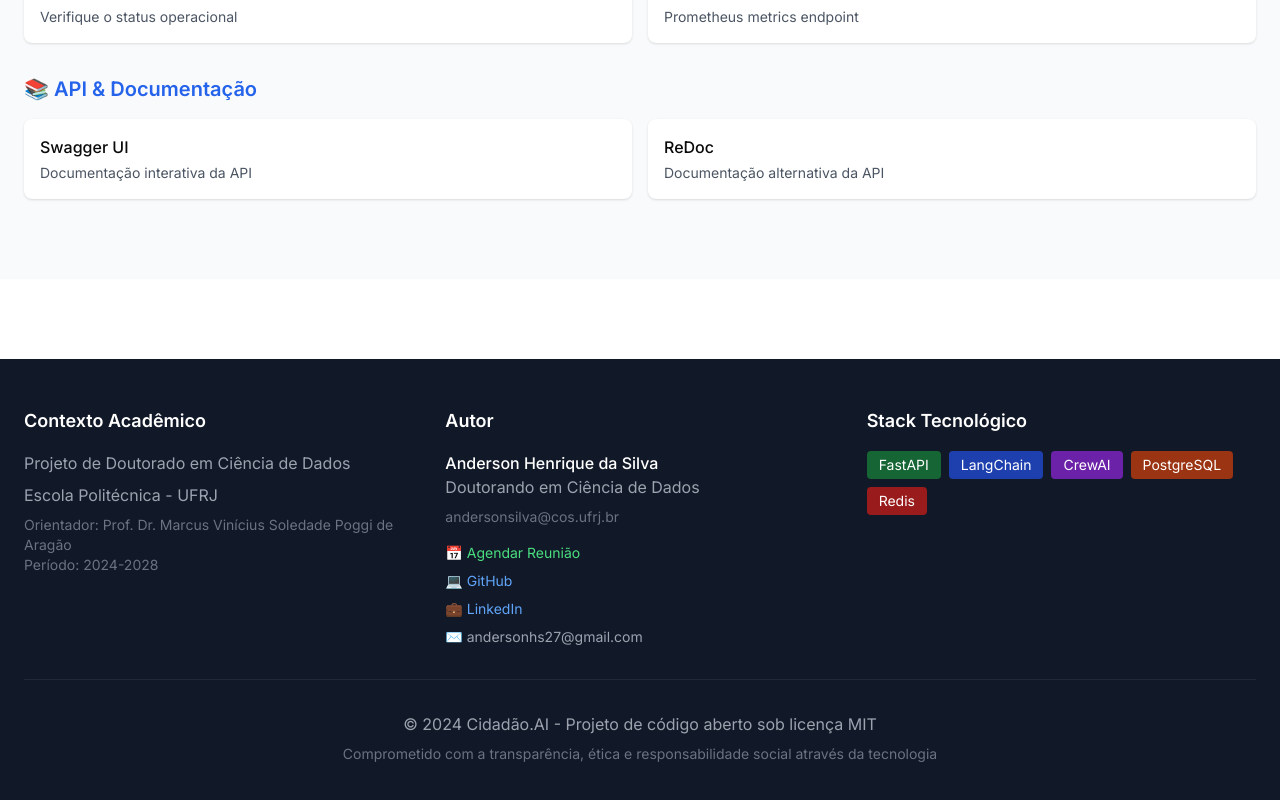
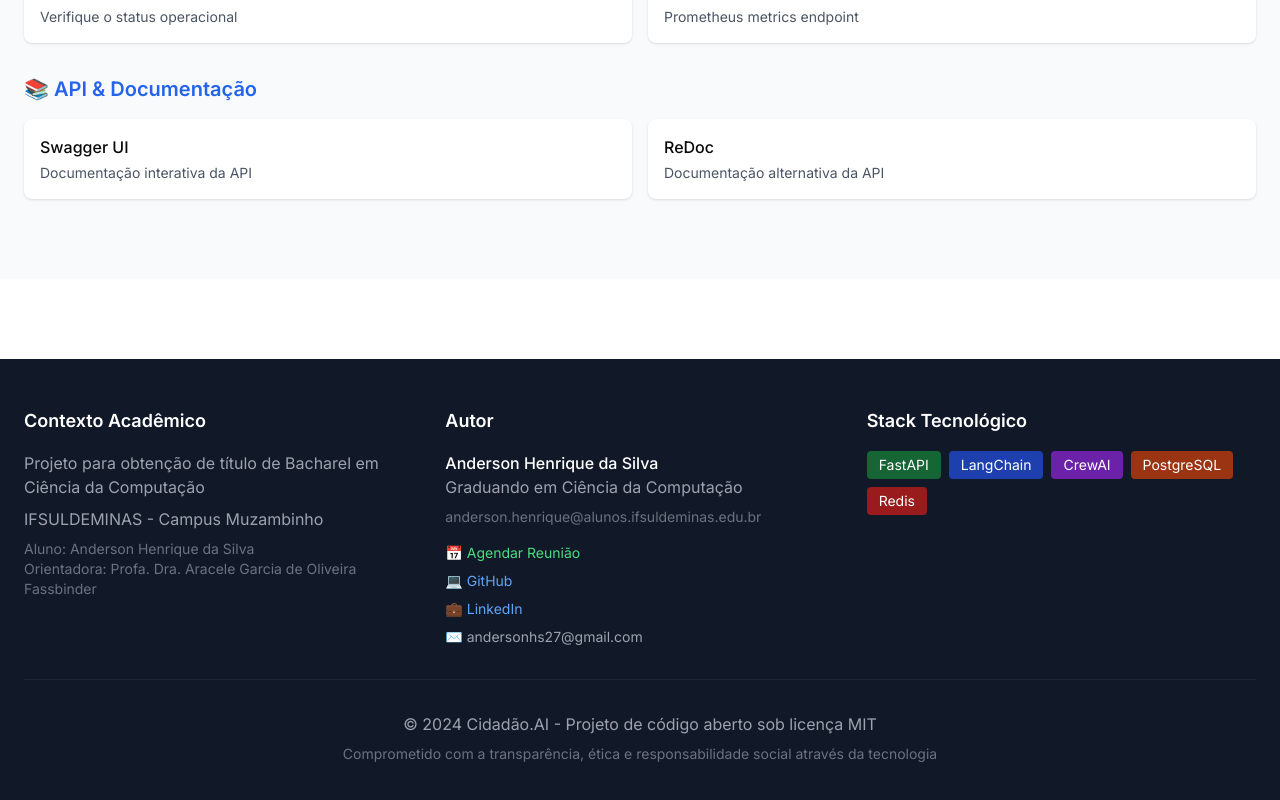
Before and after one commit to anderson-ufrj/cidadao.ai-hub, a Next.js app: page /pt in a window 1280 px wide. Shown: the part 2477-3277 px from the top of the page. Built offline with nearby package versions, Linux system fonts and the light colour scheme.

Commit message:
fix: update academic context to Bachelor's degree project at IFSULDEMINAS

```diff
--- a/app/pt/page.tsx
+++ b/app/pt/page.tsx
@@ -179,18 +179,18 @@ export default function PTPage() {
             {/* Contexto Acadêmico */}
             <div>
               <h3 className="text-lg font-semibold mb-4">Contexto Acadêmico</h3>
-              <p className="text-gray-400 mb-2">Projeto de Doutorado em Ciência de Dados</p>
-              <p className="text-gray-400">Escola Politécnica - UFRJ</p>
-              <p className="text-sm text-gray-500 mt-2">Orientador: Prof. Dr. Marcus Vinícius Soledade Poggi de Aragão</p>
-              <p className="text-sm text-gray-500">Período: 2024-2028</p>
+              <p className="text-gray-400 mb-2">Projeto para obtenção de título de Bacharel em Ciência da Computação</p>
+              <p className="text-gray-400">IFSULDEMINAS - Campus Muzambinho</p>
+              <p className="text-sm text-gray-500 mt-2">Aluno: Anderson Henrique da Silva</p>
+              <p className="text-sm text-gray-500">Orientadora: Profa. Dra. Aracele Garcia de Oliveira Fassbinder</p>
             </div>
 
             {/* Autor */}
             <div>
               <h3 className="text-lg font-semibold mb-4">Autor</h3>
               <p className="font-medium">Anderson Henrique da Silva</p>
-              <p className="text-gray-400">Doutorando em Ciência de Dados</p>
-              <p className="text-sm text-gray-500 mt-2">andersonsilva@cos.ufrj.br</p>
+              <p className="text-gray-400">Graduando em Ciência da Computação</p>
+              <p className="text-sm text-gray-500 mt-2">anderson.henrique@alunos.ifsuldeminas.edu.br</p>
               <div className="mt-4 flex flex-col gap-2">
                 <Link href="https://andersonhenrique.youcanbook.me/" target="_blank" rel="noopener"
                       className="text-sm text-green-400 hover:text-green-300">
```
